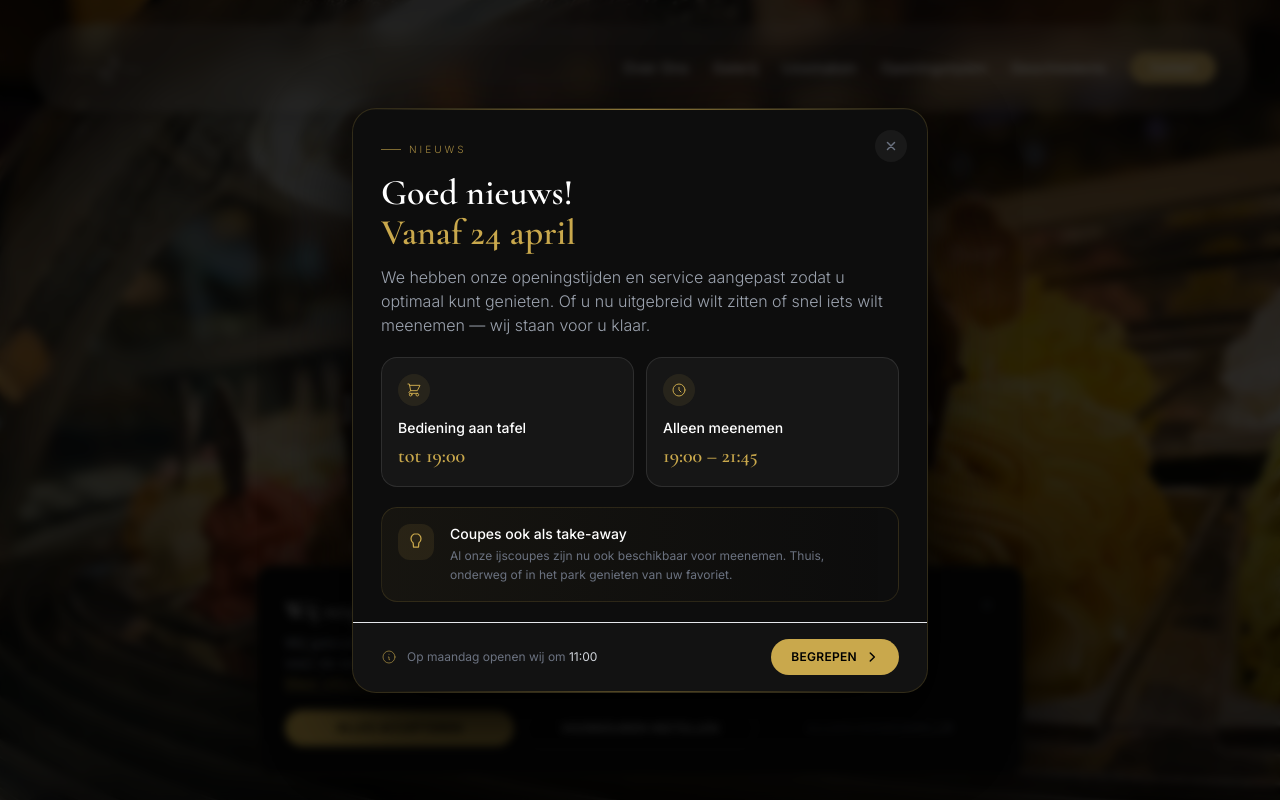
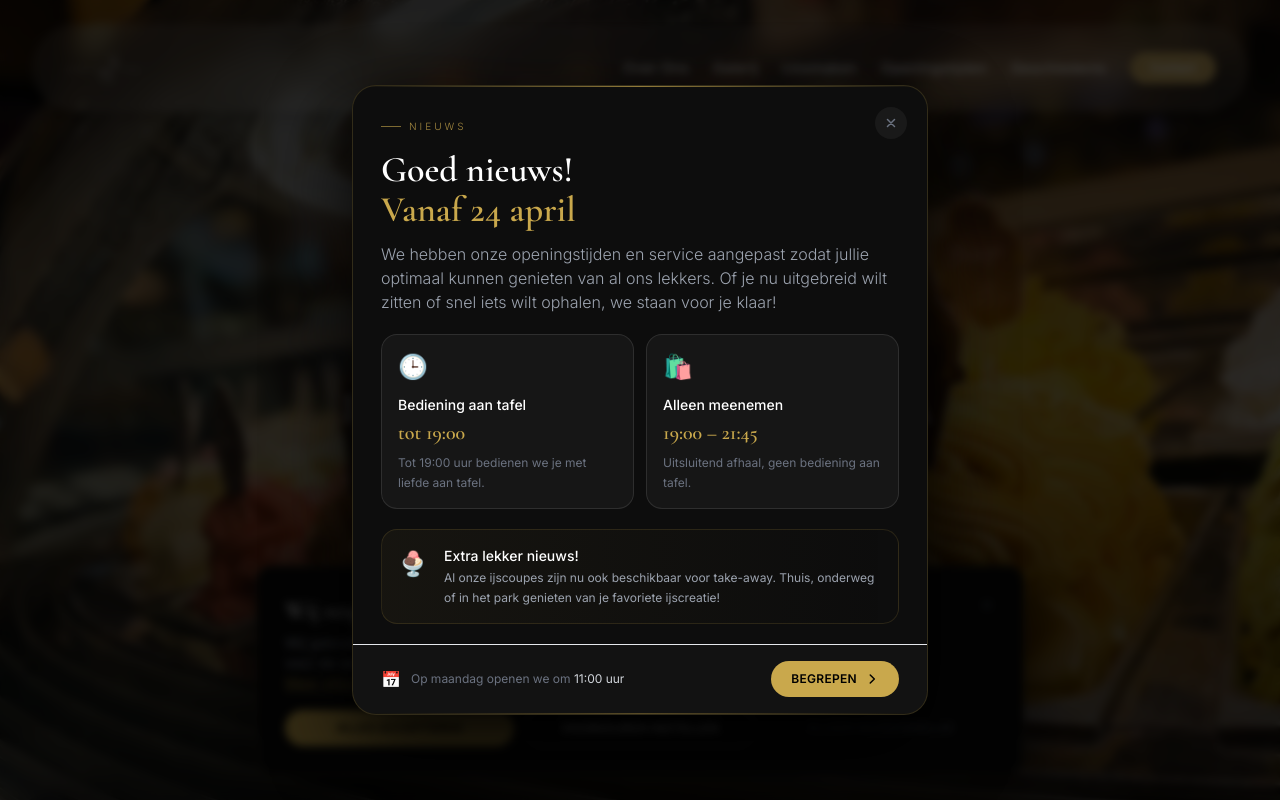
Before and after one commit to dynique-agency/ijssalonitalia, a Next.js app: page / in a window 1280 px wide. Shown: the top 800 px of the page. Built offline with nearby package versions, Linux system fonts and the light colour scheme.

Commit message:
Update announcement modal: emojis & corrected copy

```diff
--- a/app/components/AnnouncementModal.tsx
+++ b/app/components/AnnouncementModal.tsx
@@ -86,7 +86,7 @@ export default function AnnouncementModal() {
               <span className="text-[#c9a84c]">Vanaf 24 april</span>
             </h2>
             <p className="text-gray-400 text-sm md:text-base leading-relaxed font-light">
-              We hebben onze openingstijden en service aangepast zodat u optimaal kunt genieten. Of u nu uitgebreid wilt zitten of snel iets wilt meenemen — wij staan voor u klaar.
+              We hebben onze openingstijden en service aangepast zodat jullie optimaal kunnen genieten van al ons lekkers. Of je nu uitgebreid wilt zitten of snel iets wilt ophalen, we staan voor je klaar!
             </p>
           </div>
 
@@ -94,47 +94,35 @@ export default function AnnouncementModal() {
           <div className="px-7 pb-5 grid grid-cols-2 gap-3">
             {/* Service aan tafel */}
             <div className="bg-white/[0.04] border border-white/10 rounded-2xl p-4 hover:border-[#c9a84c]/20 transition-colors duration-300">
-              <div className="w-8 h-8 rounded-full bg-[#c9a84c]/10 flex items-center justify-center mb-3">
-                <svg className="w-4 h-4 text-[#c9a84c]" fill="none" stroke="currentColor" viewBox="0 0 24 24">
-                  <path strokeLinecap="round" strokeLinejoin="round" strokeWidth={1.5} d="M3 3h2l.4 2M7 13h10l4-8H5.4M7 13L5.4 5M7 13l-2.293 2.293c-.63.63-.184 1.707.707 1.707H17m0 0a2 2 0 100 4 2 2 0 000-4zm-8 2a2 2 0 11-4 0 2 2 0 014 0z" />
-                </svg>
-              </div>
+              <span className="text-2xl mb-3 block">🕒</span>
               <p className="text-white text-sm font-medium mb-1">Bediening aan tafel</p>
               <p className="text-[#c9a84c] font-cormorant text-xl font-semibold">tot 19:00</p>
+              <p className="text-gray-500 text-xs mt-1.5 leading-relaxed">Tot 19:00 uur bedienen we je met liefde aan tafel.</p>
             </div>
 
             {/* Take-away */}
             <div className="bg-white/[0.04] border border-white/10 rounded-2xl p-4 hover:border-[#c9a84c]/20 transition-colors duration-300">
-              <div className="w-8 h-8 rounded-full bg-[#c9a84c]/10 flex items-center justify-center mb-3">
-                <svg className="w-4 h-4 text-[#c9a84c]" fill="none" stroke="currentColor" viewBox="0 0 24 24">
-                  <path strokeLinecap="round" strokeLinejoin="round" strokeWidth={1.5} d="M12 8v4l3 3m6-3a9 9 0 11-18 0 9 9 0 0118 0z" />
-                </svg>
-              </div>
+              <span className="text-2xl mb-3 block">🛍️</span>
               <p className="text-white text-sm font-medium mb-1">Alleen meenemen</p>
               <p className="text-[#c9a84c] font-cormorant text-xl font-semibold">19:00 – 21:45</p>
+              <p className="text-gray-500 text-xs mt-1.5 leading-relaxed">Uitsluitend afhaal, geen bediening aan tafel.</p>
             </div>
           </div>
 
           {/* Ice cream highlight */}
           <div className="mx-7 mb-5 rounded-2xl border border-[#c9a84c]/15 bg-gradient-to-r from-[#c9a84c]/5 to-transparent p-4 flex items-start gap-4">
-            <div className="w-9 h-9 rounded-xl bg-[#c9a84c]/10 flex items-center justify-center flex-shrink-0">
-              <svg className="w-5 h-5 text-[#c9a84c]" fill="none" stroke="currentColor" viewBox="0 0 24 24">
-                <path strokeLinecap="round" strokeLinejoin="round" strokeWidth={1.5} d="M12 2C8.686 2 6 4.686 6 8c0 2.123 1.037 4.014 2.625 5.175L9 18h6l.375-4.825C16.963 12.014 18 10.123 18 8c0-3.314-2.686-6-6-6z" />
-              </svg>
-            </div>
+            <span className="text-2xl flex-shrink-0 mt-0.5">🍨</span>
             <div>
-              <p className="text-white text-sm font-medium mb-0.5">Coupes ook als take-away</p>
-              <p className="text-gray-500 text-xs leading-relaxed">Al onze ijscoupes zijn nu ook beschikbaar voor meenemen. Thuis, onderweg of in het park genieten van uw favoriet.</p>
+              <p className="text-white text-sm font-medium mb-0.5">Extra lekker nieuws!</p>
+              <p className="text-gray-400 text-xs leading-relaxed">Al onze ijscoupes zijn nu ook beschikbaar voor take-away. Thuis, onderweg of in het park genieten van je favoriete ijscreatie!</p>
             </div>
           </div>
 
           {/* Footer */}
           <div className="border-t border-white/8 px-7 py-4 flex items-center justify-between gap-4 bg-white/[0.02]">
             <div className="flex items-center gap-2.5">
-              <svg className="w-4 h-4 text-[#c9a84c]/60 flex-shrink-0" fill="none" stroke="currentColor" viewBox="0 0 24 24">
-                <path strokeLinecap="round" strokeLinejoin="round" strokeWidth={1.5} d="M13 16h-1v-4h-1m1-4h.01M21 12a9 9 0 11-18 0 9 9 0 0118 0z" />
-              </svg>
-              <p className="text-gray-500 text-xs">Op maandag openen wij om <span className="text-gray-300">11:00</span></p>
+              <span className="text-base flex-shrink-0">📅</span>
+              <p className="text-gray-500 text-xs">Op maandag openen we om <span className="text-gray-300">11:00 uur</span></p>
             </div>
 
             <button
```
